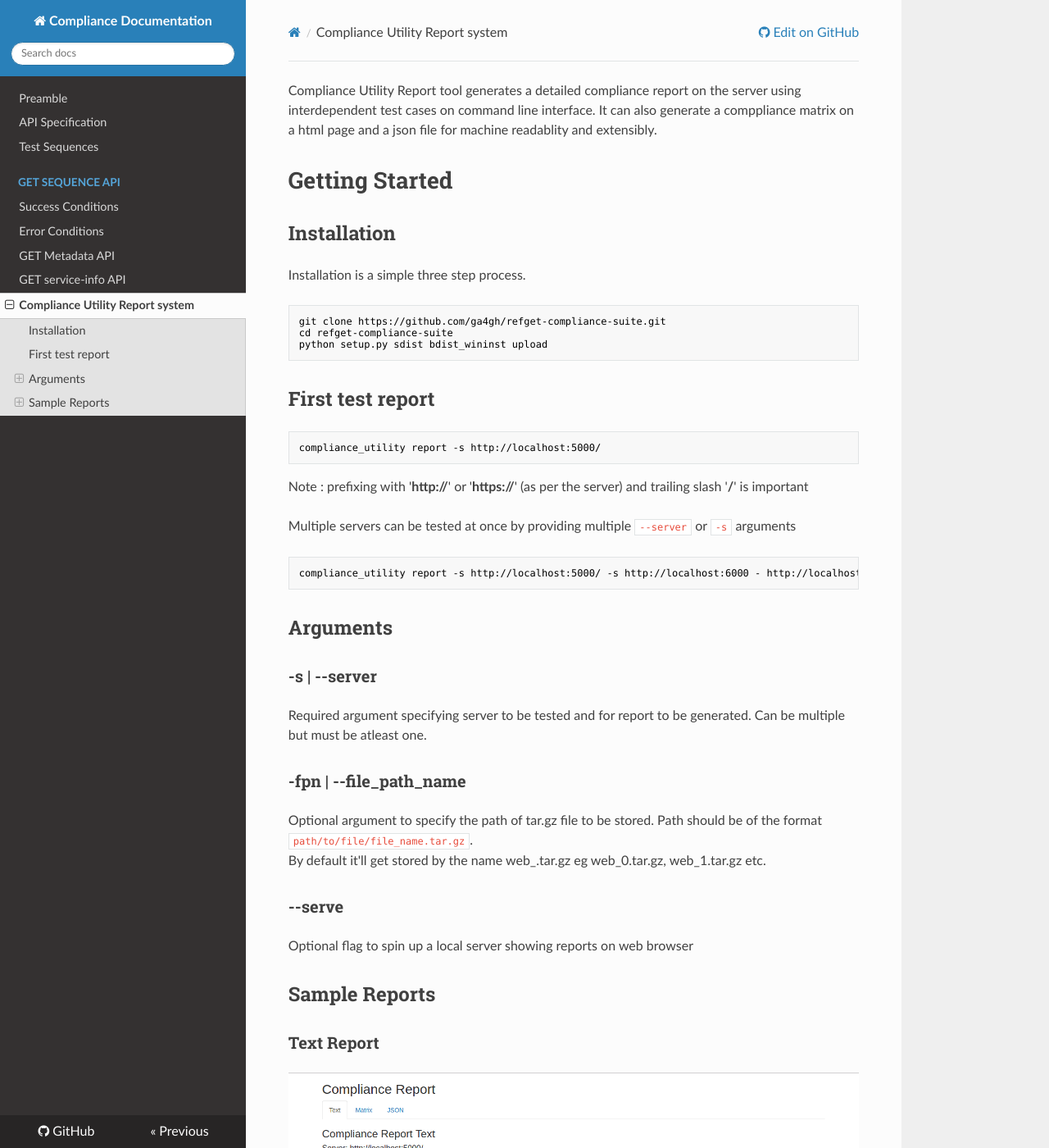
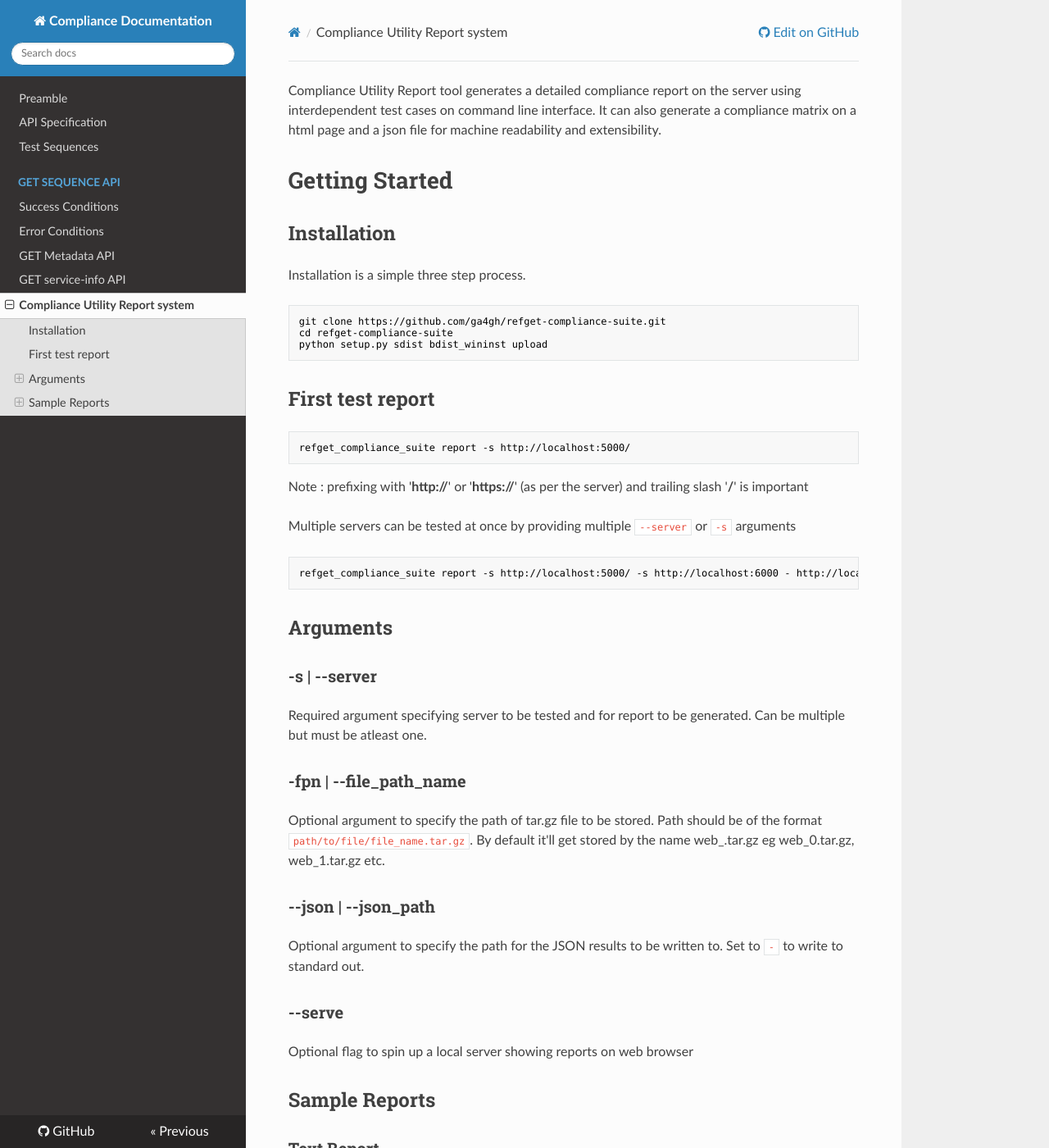
Before and after one commit to ga4gh/refget-compliance-suite, an MkDocs documentation site: the page built from docs/utility.md, in a window 1280 px wide and 1400 px high. Shown: the whole window at 82% size. Built offline with MkDocs 1.6.1, drawn with Linux system fonts in a browser that asks for light colours; nearby versions of some CDN libraries; old or Windows-style settings are respelled for this version of MkDocs.

Commit message:
Swtiching binary name and more docs

````diff
--- a/docs/utility.md
+++ b/docs/utility.md
@@ -1,4 +1,4 @@
-Compliance Utility Report tool generates a detailed compliance report on the server using interdependent test cases on command line interface. It can also generate a comppliance matrix on a html page and a json file for machine readablity and extensibly.
+Compliance Utility Report tool generates a detailed compliance report on the server using interdependent test cases on command line interface. It can also generate a compliance matrix on a html page and a json file for machine readability and extensibility.
 
 # Getting Started
 
@@ -14,14 +14,14 @@ python setup.py sdist bdist_wininst upload
 ## First test report
 
 ```base
-compliance_utility report -s http://localhost:5000/
+refget_compliance_suite report -s http://localhost:5000/
 ```
 Note : prefixing with '**http://**' or '**https://**' (as per the server) and trailing slash '**/**' is important
 
 Multiple servers can be tested at once by providing multiple `--server` or `-s` arguments
 
 ```base
-compliance_utility report -s http://localhost:5000/ -s http://localhost:6000 - http://localhost:7000
+refget_compliance_suite report -s http://localhost:5000/ -s http://localhost:6000 - http://localhost:7000
 ```
 
 ## Arguments
@@ -32,6 +32,9 @@ Required argument specifying server to be tested and for report to be generated.
 ### -fpn | --file_path_name
 Optional argument to specify the path of tar.gz file to be stored. Path should be of the format `path/to/file/file_name.tar.gz`.
 By default it'll get stored by the name web_<some_integer>.tar.gz eg web_0.tar.gz, web_1.tar.gz etc.
+
+### --json | --json_path
+Optional argument to specify the path for the JSON results to be written to. Set to `-` to write to standard out.
 
 ### --serve
 Optional flag to spin up a local server showing reports on web browser
--- a/setup.py
+++ b/setup.py
@@ -17,7 +17,7 @@ install_requires = ['requests', 'click']
 
 setuptools.setup(
     name="compliance-suite-utility",
-    version="0.0.1",
+    version="1.0.0",
     author="Somesh Chaturvedi",
     author_email="somesh.08.96@gmail.com",
     description="A compliance utility reporting system for refget servers",
@@ -29,7 +29,7 @@ setuptools.setup(
     install_requires=install_requires,
     entry_points='''
         [console_scripts]
-        compliance_utility=compliance_suite.cli:main
+        refget_compliance_suite=compliance_suite.cli:main
     ''',
     classifiers=(
         "Programming Language :: Python :: 3",
````
Also changed, not shown: README.md (+37 -18 lines).
